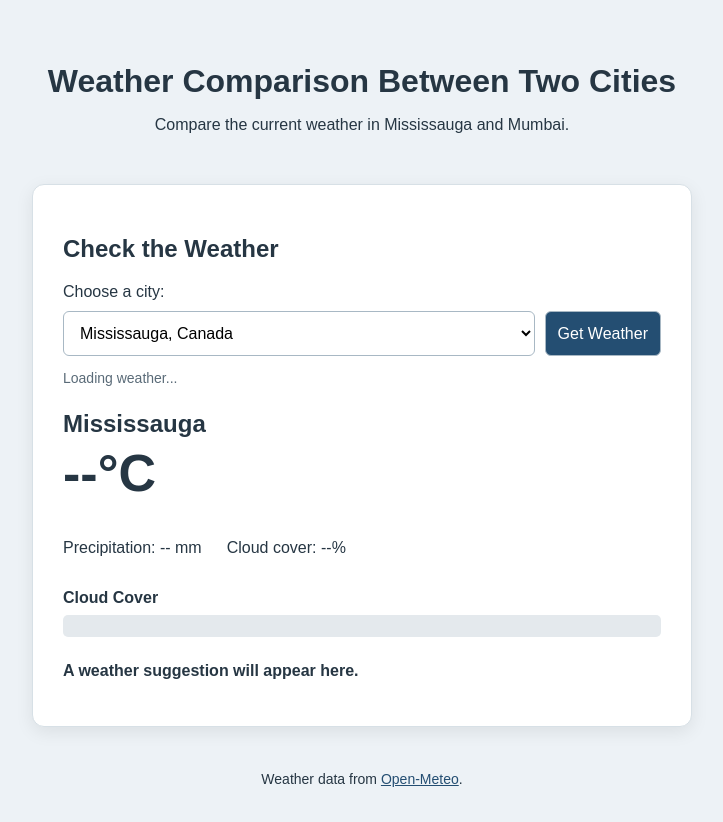
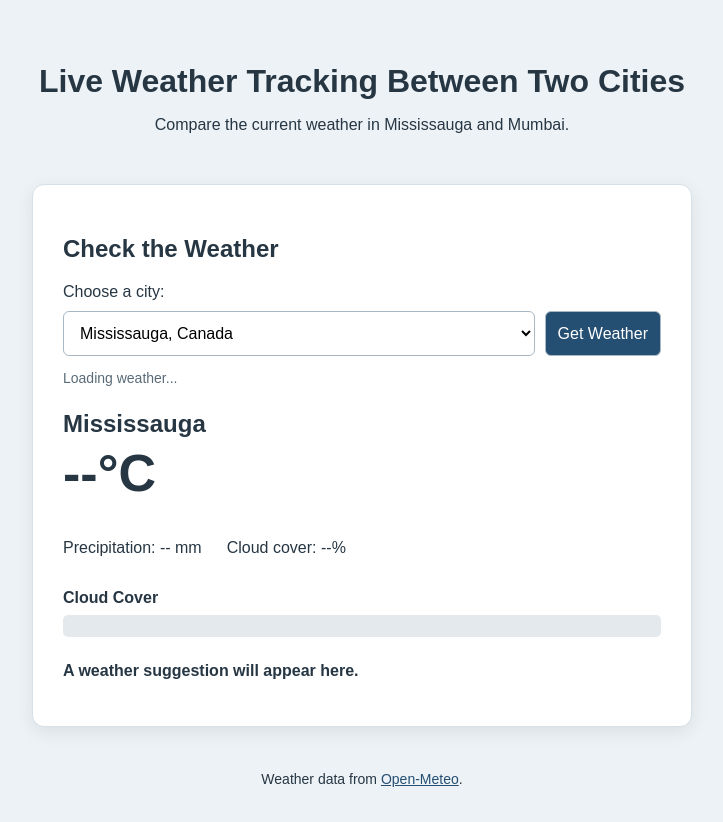
Before and after one commit to madhav182005/CCT360_Lab6_Working_With_API, a plain HTML site: page index.html in a window 1280 px wide. Shown: the whole page, without its empty margins (278-1001 px from the left). Drawn offline with Linux system fonts and the light colour scheme.

Commit message:
heading change

```diff
--- a/index.html
+++ b/index.html
@@ -5,7 +5,7 @@
     <meta charset="UTF-8">
     <meta name="viewport" content="width=device-width, initial-scale=1.0">
 
-    <title>Weather ComparisonBetween Two Cities</title>
+    <title>Live Weather Tracking Between Two Cities</title>
 
     <link rel="stylesheet" href="style.css">
 </head>
@@ -13,7 +13,7 @@
 <body>
 
     <header>
-        <h1>Weather Comparison Between Two Cities</h1>
+        <h1>Live Weather Tracking Between Two Cities</h1>
         <p>Compare the current weather in Mississauga and Mumbai.</p>
     </header>
 
```
